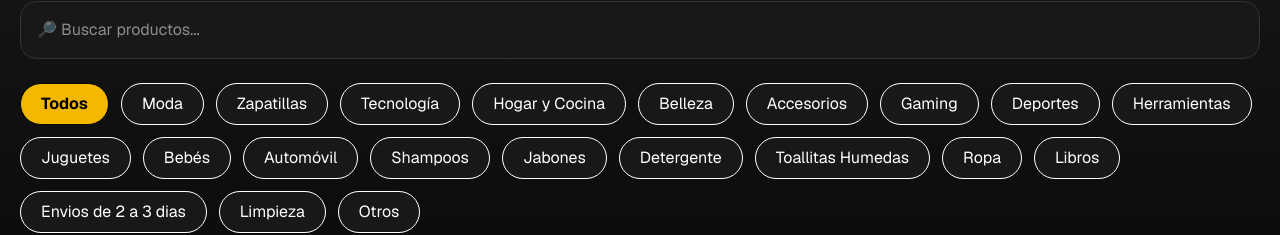
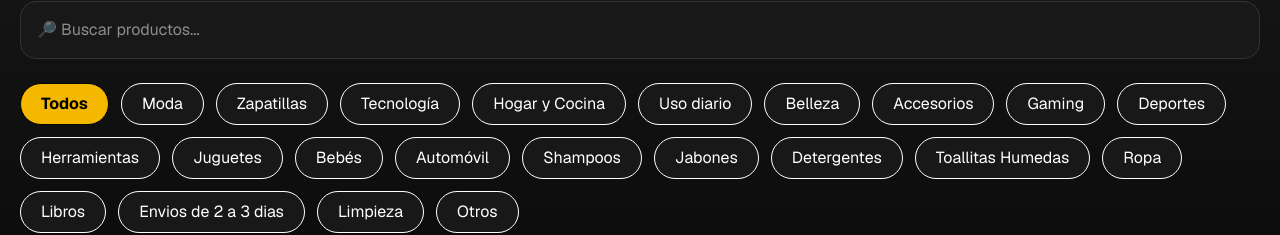
Before and after one commit to aquinojhonatan000-glitch/annt-logistics, a Next.js app: page /productos in a window 1280 px wide. Shown: the part 559-794 px from the top of the page. Built offline with nearby package versions, Linux system fonts and the light colour scheme; no server answers; the database is empty.

Commit message:
Actualiza categorías de productos

```diff
--- a/src/app/productos/page.jsx
+++ b/src/app/productos/page.jsx
@@ -26,6 +26,7 @@ export default function Productos() {
     "Zapatillas",
     "Tecnología",
     "Hogar y Cocina",
+    "Uso diario",
     "Belleza",
     "Accesorios",
     "Gaming",
@@ -36,7 +37,7 @@ export default function Productos() {
     "Automóvil",
     "Shampoos",
     "Jabones",
-    "Detergente",
+    "Detergentes",
     "Toallitas Humedas",
      "Ropa",
       "Libros",
```
